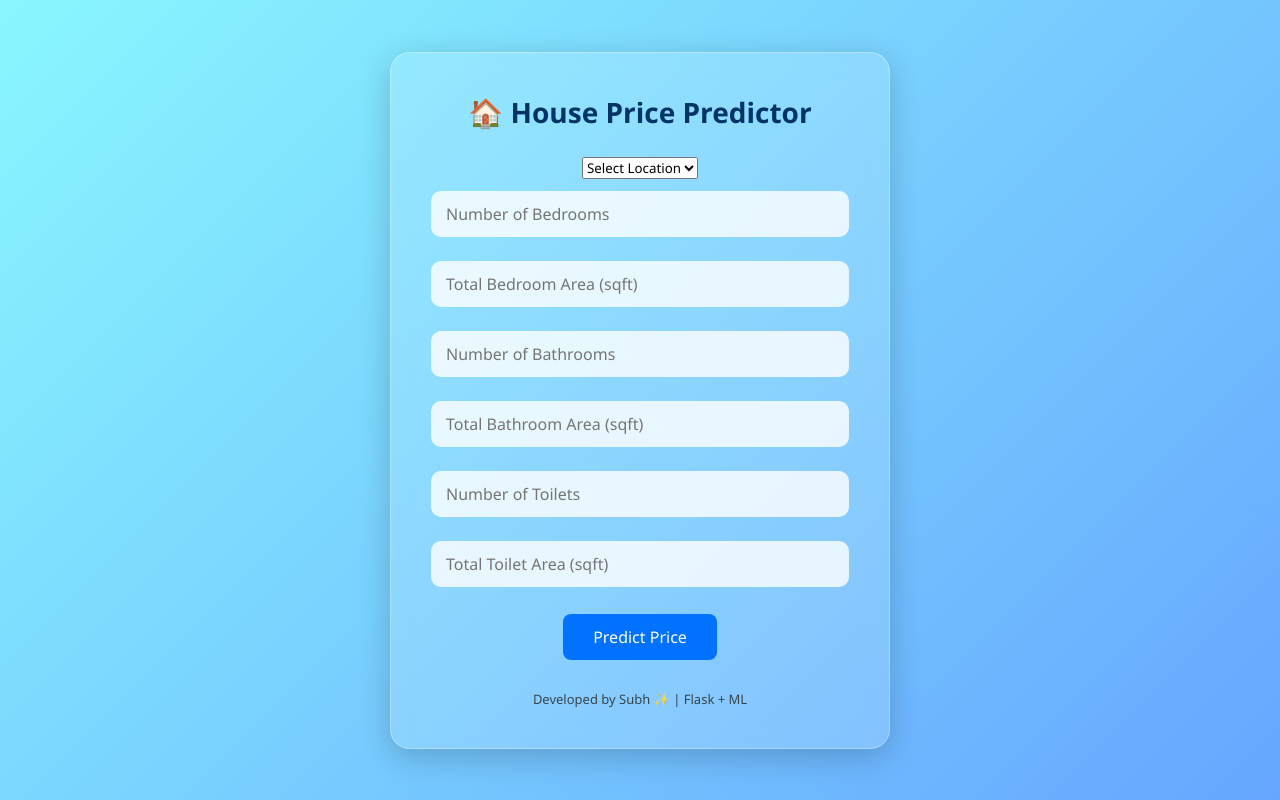
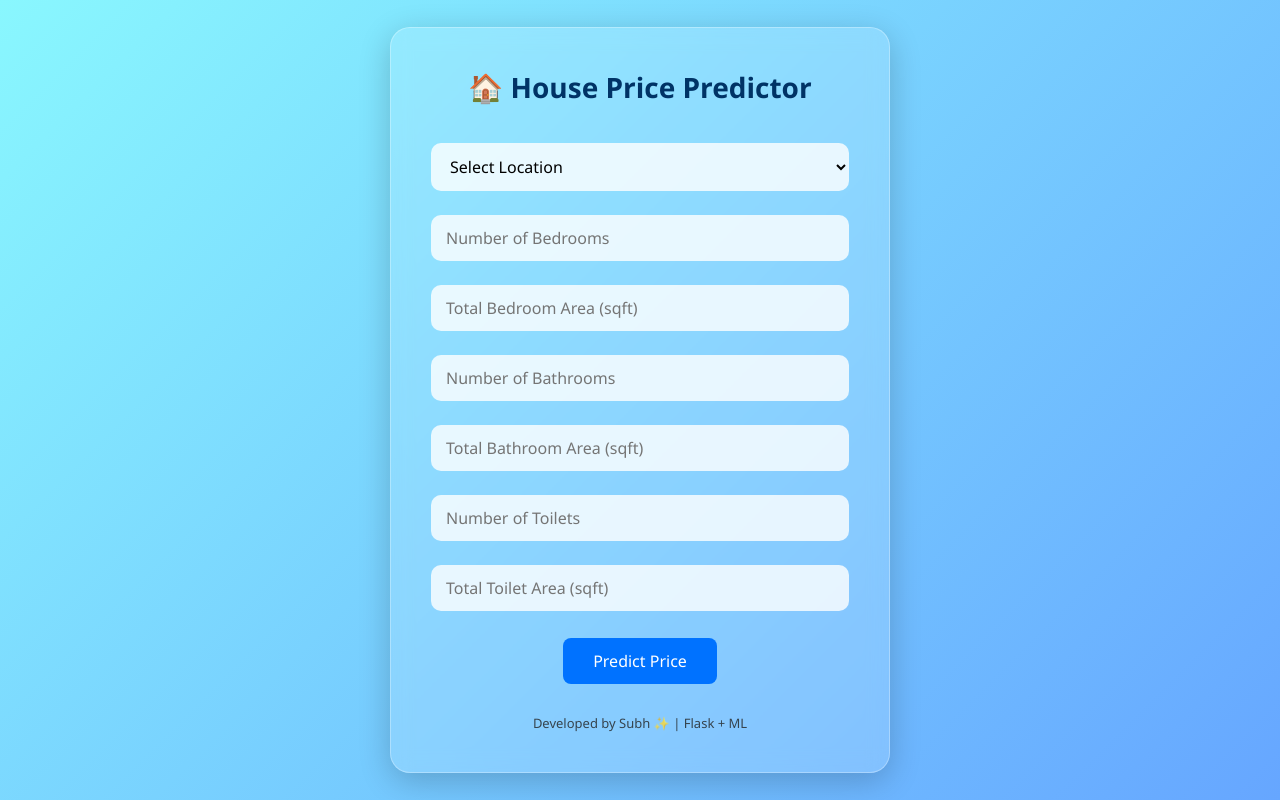
Before and after one commit to NirajG45/HOUSE_PRICE_flask, a Flask app: page / in a window 1280 px wide. Run offline with Flask 3, Linux system fonts and the light colour scheme; parts of the project's set-up code (start-up, migrations or seed data) failed here and were passed over.

Commit message:
adding selection css code

```diff
--- a/static/style.css
+++ b/static/style.css
@@ -77,6 +77,17 @@
     box-shadow: 0 4px 10px rgba(0,0,0,0.1);
 }
 
+select {
+    width: 100%;
+    padding: 12px 15px;
+    margin: 12px 0;
+    border: none;
+    border-radius: 10px;
+    background: rgba(255, 255, 255, 0.8);
+    font-size: 16px;
+    transition: 0.3s ease;
+}
+
 footer {
     margin-top: 30px;
     font-size: 13px;
```
